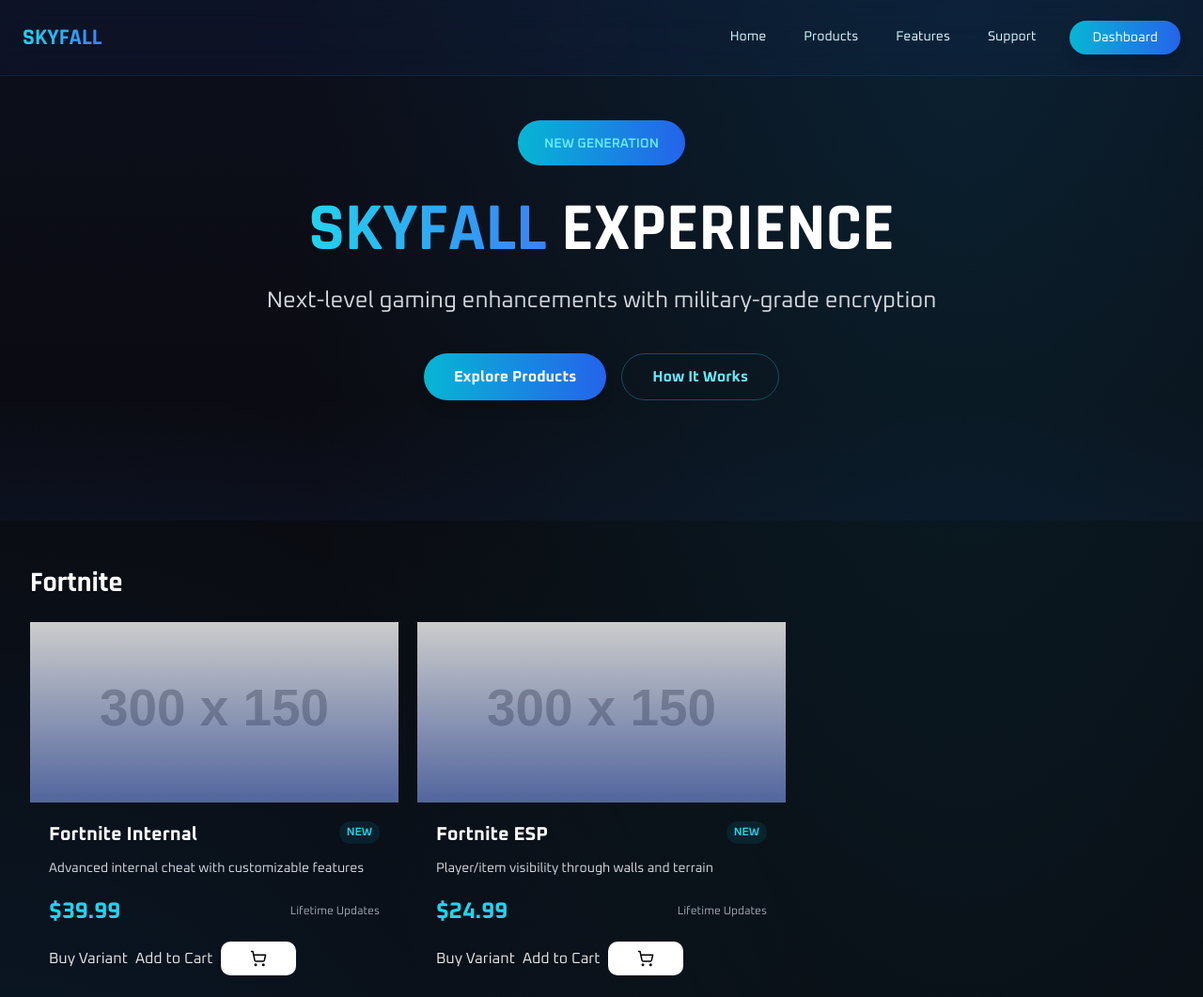
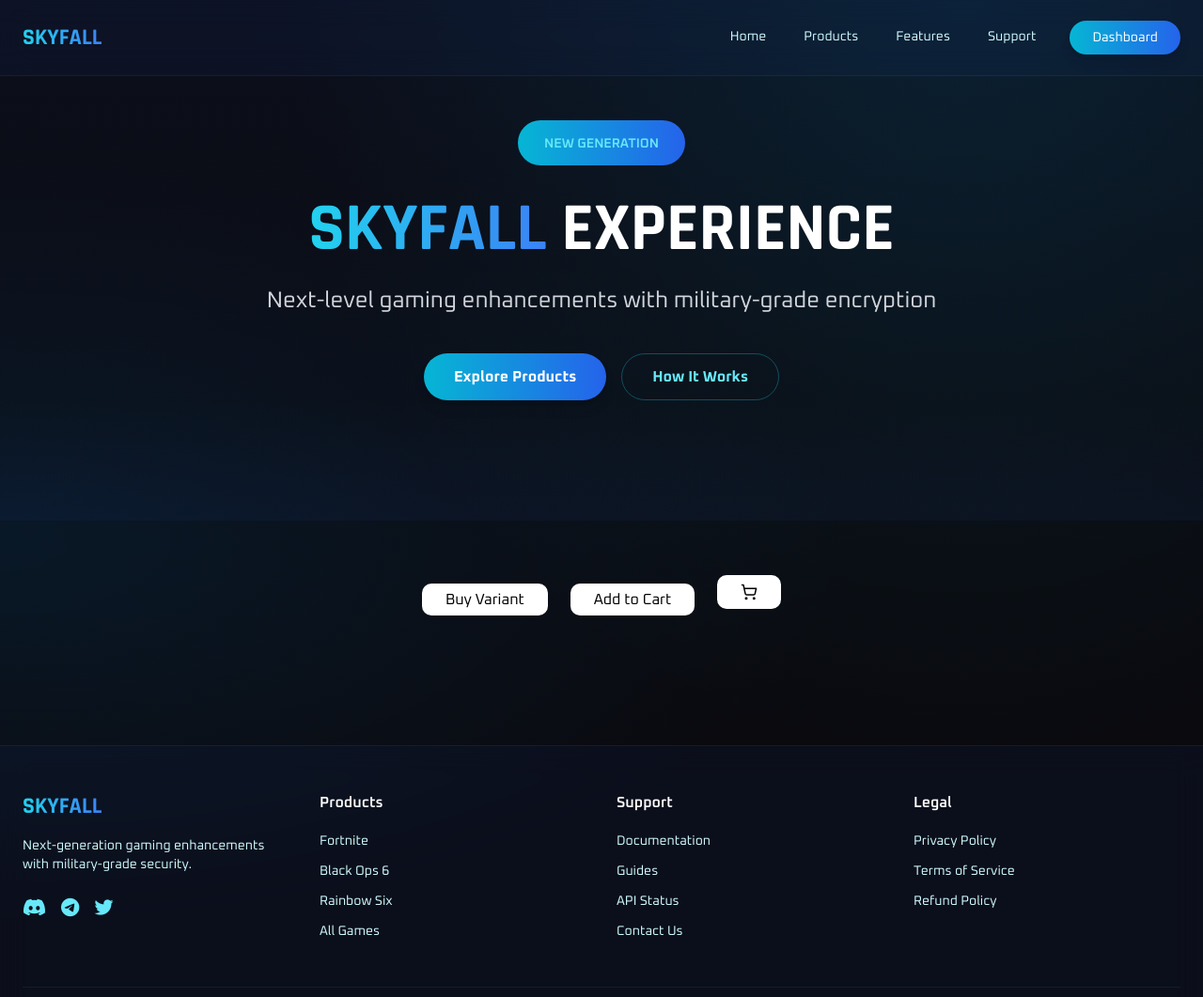
Before and after one commit to CensoredDrowzy/SkyFall, a website with bundled scripts: page index.html in a window 1280 px wide. Shown: the top 1061 px of the page at 94% size. Built offline with nearby package versions, Linux system fonts and the light colour scheme; placeholder pictures from the web are drawn by us; a script that the page names is missing.

Commit message:
Add index.html 1743153304225

```diff
--- a/index.html
+++ b/index.html
@@ -78,9 +78,48 @@
     </section>
 
     <!-- Main Content -->
-    <main class="max-w-7xl mx-auto px-4 sm:px-6 lg:px-8 py-12">
-        <!-- Products will be added here via JavaScript -->
-        <div id="products-container" class="space-y-16"></div>
+    <main class="max-w-7xl mx-auto px-4 sm:px-6 lg:px-8 py-12 text-center">
+        <div class="space-y-4">
+            <button
+                data-sellhub-product="3e77f619-d7e3-4e1a-9954-6fe5e688660a"
+                style="
+                    border-radius: 10px;
+                    background-color: #ffffff;
+                    color: #000000;
+                    padding: 5px 25px;
+                    margin: 10px;
+                "
+            >
+                Buy Variant
+            </button>
+            <button
+                data-sellhub-cart-product="3e77f619-d7e3-4e1a-9954-6fe5e688660a"
+                style="
+                    border-radius: 10px;
+                    background-color: #ffffff;
+                    color: #000000;
+                    padding: 5px 25px;
+                    margin: 10px;
+                "
+            >
+                Add to Cart
+            </button>
+            <button
+                data-sellhub-open-cart-store-url="https://skyfall.sellhub.cx"
+                style="
+                    border-radius: 10px;
+                    background-color: #ffffff;
+                    color: #000000;
+                    padding: 5px 25px;
+                    margin: 10px;
+                "
+            >
+                <svg xmlns="http://www.w3.org/2000/svg" width="18" height="18" viewBox="0 0 24 24" fill="none" stroke="currentColor" stroke-width="2" stroke-linecap="round" stroke-linejoin="round" style="margin-top:4px;margin-bottom:4px;">
+                    <circle cx="8" cy="21" r="1"/><circle cx="19" cy="21" r="1"/>
+                    <path d="M2.05 2.05h2l2.66 12.42a2 2 0 0 0 2 1.58h9.78a2 2 0 0 0 1.95-1.57l1.65-7.43H5.12"/>
+                </svg>
+            </button>
+        </div>
     </main>
 
     <!-- Modern Footer -->
@@ -141,6 +180,6 @@
 
     <!-- Other Scripts -->
     <script src="https://cdn.jsdelivr.net/npm/swiper@10/swiper-bundle.min.js"></script>
-    <script type="module" src="products.js"></script>
+    <script type="module" src="products-simple.js"></script>
 </body>
 </html>
```
